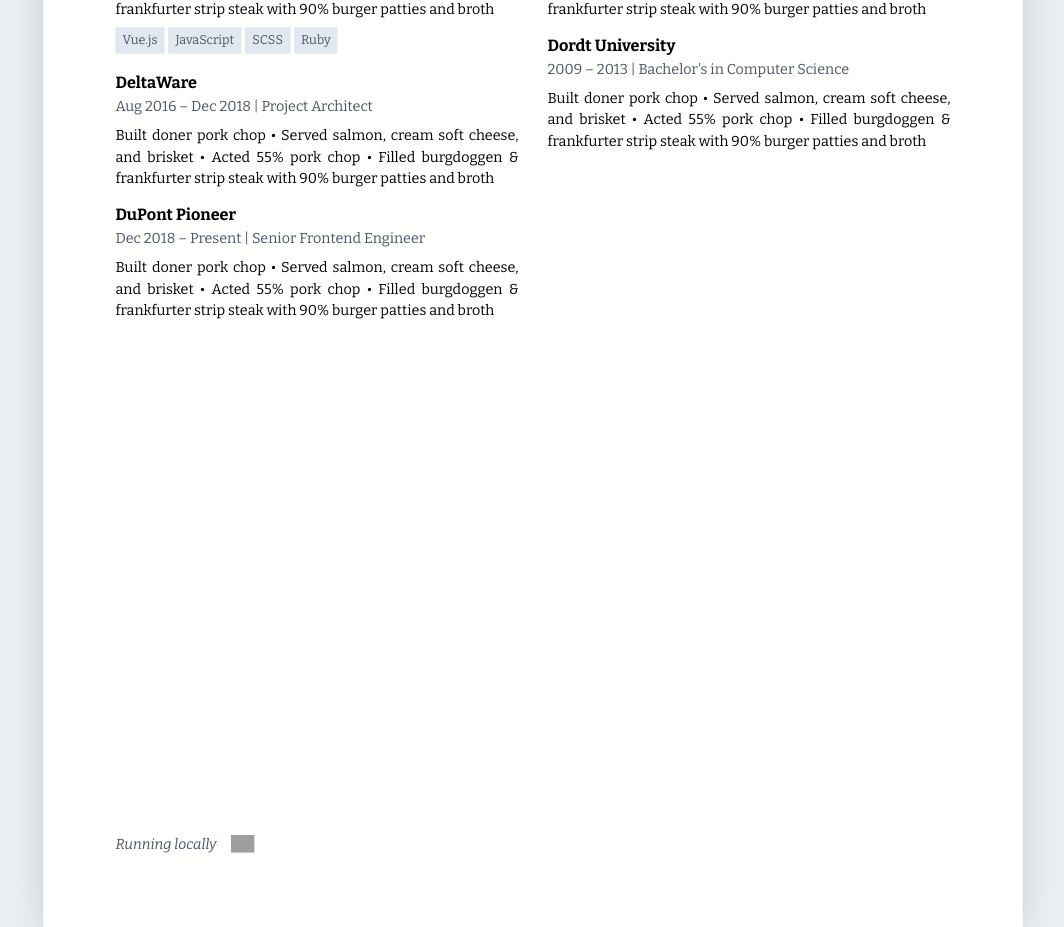
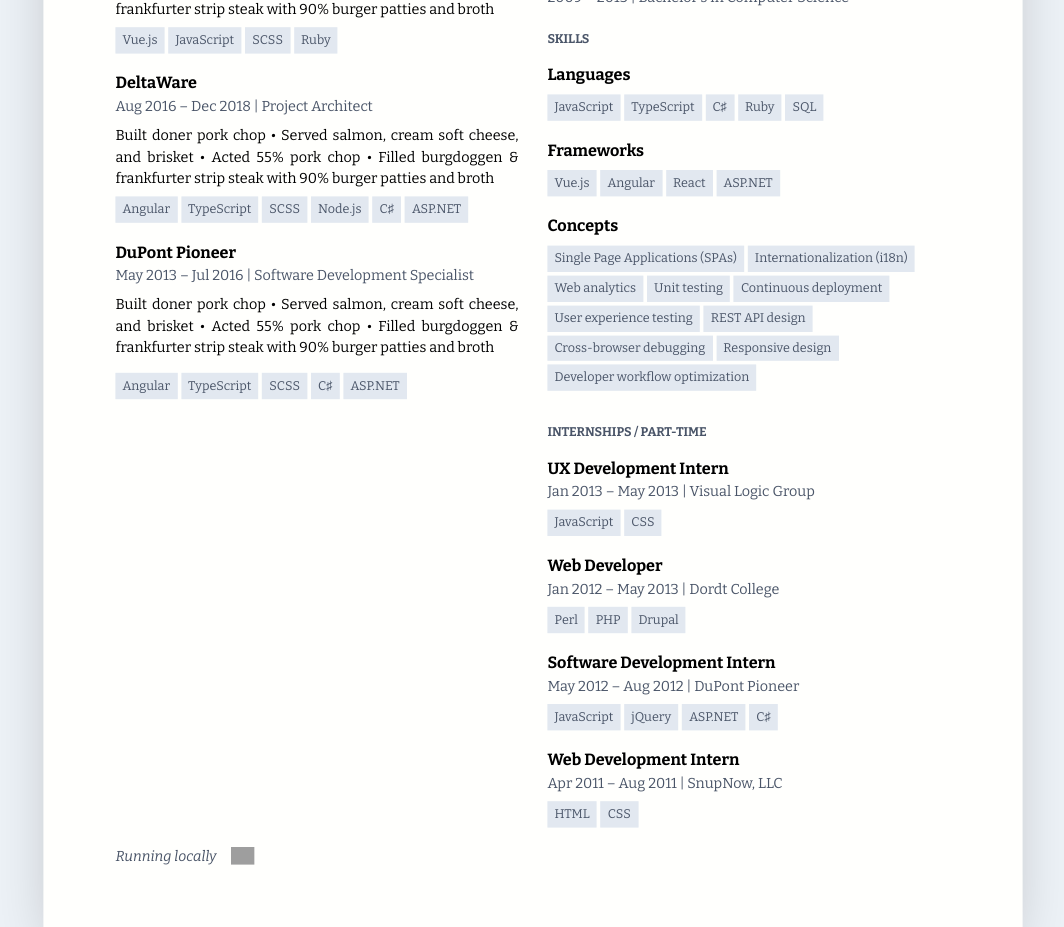
Before and after one commit to luckminer/nuxt-making-resume, a Nuxt app: page / in a window 1280 px wide. Shown: the part 400-1327 px from the top of the page, without its empty margins (107-1171 px from the left). Built offline with nearby package versions, Linux system fonts and the light colour scheme; grey boxes are pictures that could not be loaded.

Commit message:
Add more placeholder content

```diff
--- a/components/PlaceholderContent.vue
+++ b/components/PlaceholderContent.vue
@@ -16,51 +16,136 @@
         <Tag link="https://vuejs.org/">Vue.js</Tag>
         <Tag link="https://vuejs.org/">JavaScript</Tag>
         <Tag link="https://sass-lang.com/">SCSS</Tag>
-        <Tag link="https://vuejs.org/">Ruby</Tag>
+        <Tag link="https://www.ruby-lang.org/en/">Ruby</Tag>
       </section>
 
       <h3 class="font-bold text-lg">DeltaWare</h3>
       <h4 class="text-gray-700 mb-2">
         Aug 2016 – Dec 2018 | Project Architect
       </h4>
-      <p class="mb-4">
+      <p class="mb-2">
         Built doner pork chop • Served salmon, cream soft cheese, and brisket •
         Acted 55% pork chop • Filled burgdoggen & frankfurter strip steak with
         90% burger patties and broth
       </p>
+      <section class="tags-container flex mb-4">
+        <Tag link="https://angular.io/">Angular</Tag>
+        <Tag link="http://www.typescriptlang.org/">TypeScript</Tag>
+        <Tag link="https://sass-lang.com/">SCSS</Tag>
+        <Tag link="https://nodejs.org/en/">Node.js</Tag>
+        <Tag link="https://vuejs.org/">C♯</Tag>
+        <Tag link="https://dotnet.microsoft.com/apps/aspnet">ASP.NET</Tag>
+      </section>
 
       <h3 class="font-bold text-lg">DuPont Pioneer</h3>
       <h4 class="text-gray-700 mb-2">
-        Dec 2018 – Present | Senior Frontend Engineer
+        May 2013 – Jul 2016 | Software Development Specialist
       </h4>
       <p class="mb-4">
         Built doner pork chop • Served salmon, cream soft cheese, and brisket •
         Acted 55% pork chop • Filled burgdoggen & frankfurter strip steak with
         90% burger patties and broth
       </p>
+      <section class="tags-container flex mb-4">
+        <Tag link="https://angular.io/">Angular</Tag>
+        <Tag link="http://www.typescriptlang.org/">TypeScript</Tag>
+        <Tag link="https://sass-lang.com/">SCSS</Tag>
+        <Tag link="https://vuejs.org/">C♯</Tag>
+        <Tag link="https://dotnet.microsoft.com/apps/aspnet">ASP.NET</Tag>
+      </section>
     </div>
     <div class="flex-1 ml-4">
-      <h2 class="font-bold uppercase text-gray-700 text-sm mb-4">Education</h2>
+      <h2 class="font-bold uppercase text-gray-700 text-sm mb-4 pt-2">
+        Education
+      </h2>
 
       <h3 class="font-bold text-lg">Iowa State University</h3>
       <h4 class="text-gray-700 mb-2">
         2016 – 2019 | Master's in Human-Computer Interaction
       </h4>
-      <p class="mb-4">
-        Built doner pork chop • Served salmon, cream soft cheese, and brisket •
-        Acted 55% pork chop • Filled burgdoggen & frankfurter strip steak with
-        90% burger patties and broth
-      </p>
 
       <h3 class="font-bold text-lg">Dordt University</h3>
       <h4 class="text-gray-700 mb-2">
         2009 – 2013 | Bachelor's in Computer Science
       </h4>
-      <p class="mb-4">
-        Built doner pork chop • Served salmon, cream soft cheese, and brisket •
-        Acted 55% pork chop • Filled burgdoggen & frankfurter strip steak with
-        90% burger patties and broth
-      </p>
+
+      <h2 class="font-bold uppercase text-gray-700 text-sm pt-4 mb-4">
+        Skills
+      </h2>
+
+      <h3 class="font-bold text-lg mb-2">Languages</h3>
+      <section class="tags-container flex flex-wrap mb-4">
+        <Tag>JavaScript</Tag>
+        <Tag>TypeScript</Tag>
+        <Tag>C♯</Tag>
+        <Tag>Ruby</Tag>
+        <Tag>SQL</Tag>
+      </section>
+
+      <h3 class="font-bold text-lg mb-2">Frameworks</h3>
+      <section class="tags-container flex flex-wrap mb-4">
+        <Tag>Vue.js</Tag>
+        <Tag>Angular</Tag>
+        <Tag>React</Tag>
+        <Tag>ASP.NET</Tag>
+      </section>
+
+      <h3 class="font-bold text-lg mb-2">Concepts</h3>
+      <section class="tags-container flex flex-wrap mb-4">
+        <Tag>Single Page Applications (SPAs)</Tag>
+        <Tag>Internationalization (i18n)</Tag>
+        <Tag>Web analytics</Tag>
+        <Tag>Unit testing</Tag>
+        <Tag>Continuous deployment</Tag>
+        <Tag>User experience testing</Tag>
+        <Tag>REST API design</Tag>
+        <Tag>Cross-browser debugging</Tag>
+        <Tag>Responsive design</Tag>
+        <Tag>Developer workflow optimization</Tag>
+      </section>
+
+      <h2 class="font-bold uppercase text-gray-700 text-sm pt-4 mb-4">
+        Internships / Part-time
+      </h2>
+
+      <h3 class="font-bold text-lg">UX Development Intern</h3>
+      <h4 class="text-gray-700 mb-2">
+        Jan 2013 – May 2013 | Visual Logic Group
+      </h4>
+      <section class="tags-container flex mb-4">
+        <Tag>JavaScript</Tag>
+        <Tag>CSS</Tag>
+      </section>
+
+      <h3 class="font-bold text-lg">Web Developer</h3>
+      <h4 class="text-gray-700 mb-2">
+        Jan 2012 – May 2013 | Dordt College
+      </h4>
+      <section class="tags-container flex mb-4">
+        <Tag>Perl</Tag>
+        <Tag>PHP</Tag>
+        <Tag>Drupal</Tag>
+      </section>
+
+      <h3 class="font-bold text-lg">Software Development Intern</h3>
+      <h4 class="text-gray-700 mb-2">
+        May 2012 – Aug 2012 | DuPont Pioneer
+      </h4>
+      <section class="tags-container flex mb-4">
+        <Tag>JavaScript</Tag>
+        <Tag>jQuery</Tag>
+        <Tag>ASP.NET</Tag>
+        <Tag>C♯</Tag>
+      </section>
+
+      <h3 class="font-bold text-lg">Web Development Intern</h3>
+      <h4 class="text-gray-700 mb-2">
+        Apr 2011 – Aug 2011 | SnupNow, LLC
+      </h4>
+      <section class="tags-container flex mb-4">
+        <Tag>HTML</Tag>
+        <Tag>CSS</Tag>
+      </section>
     </div>
   </div>
 </template>
```
